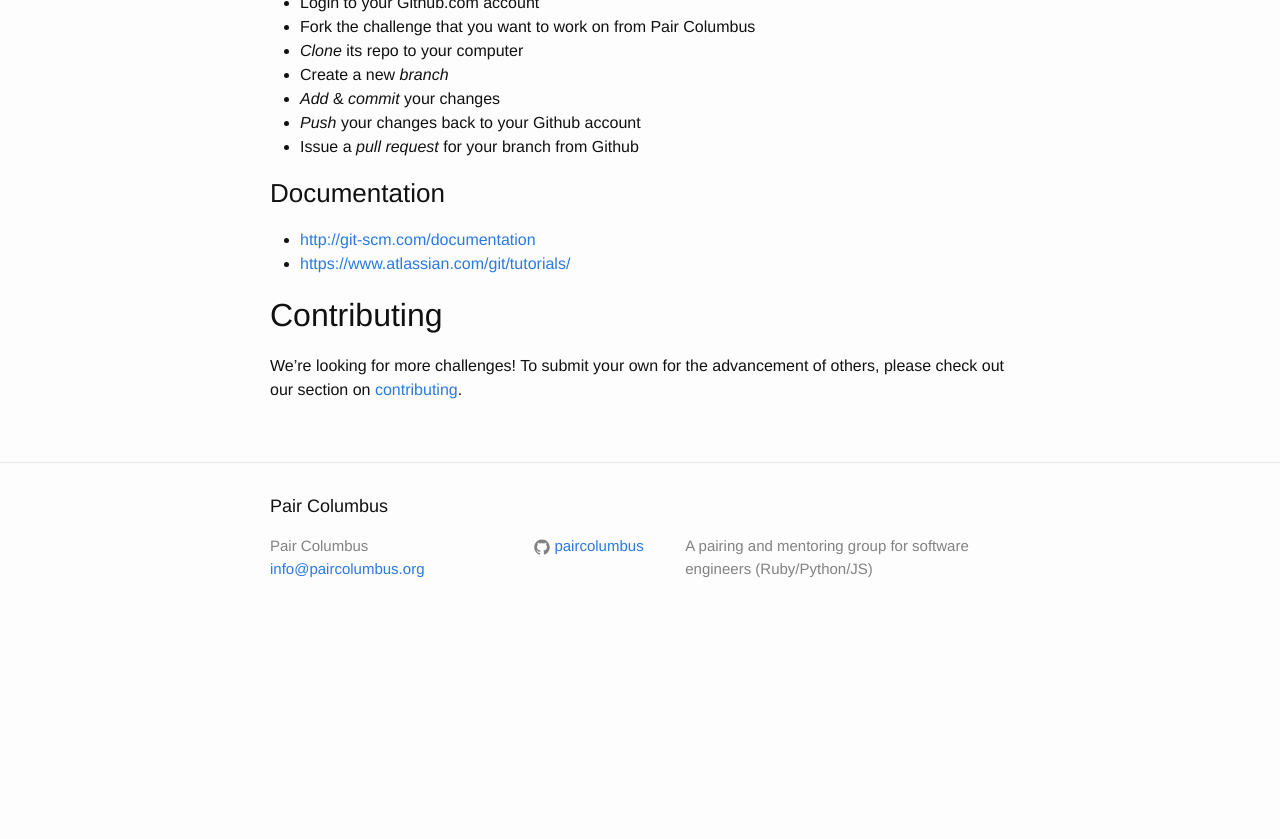
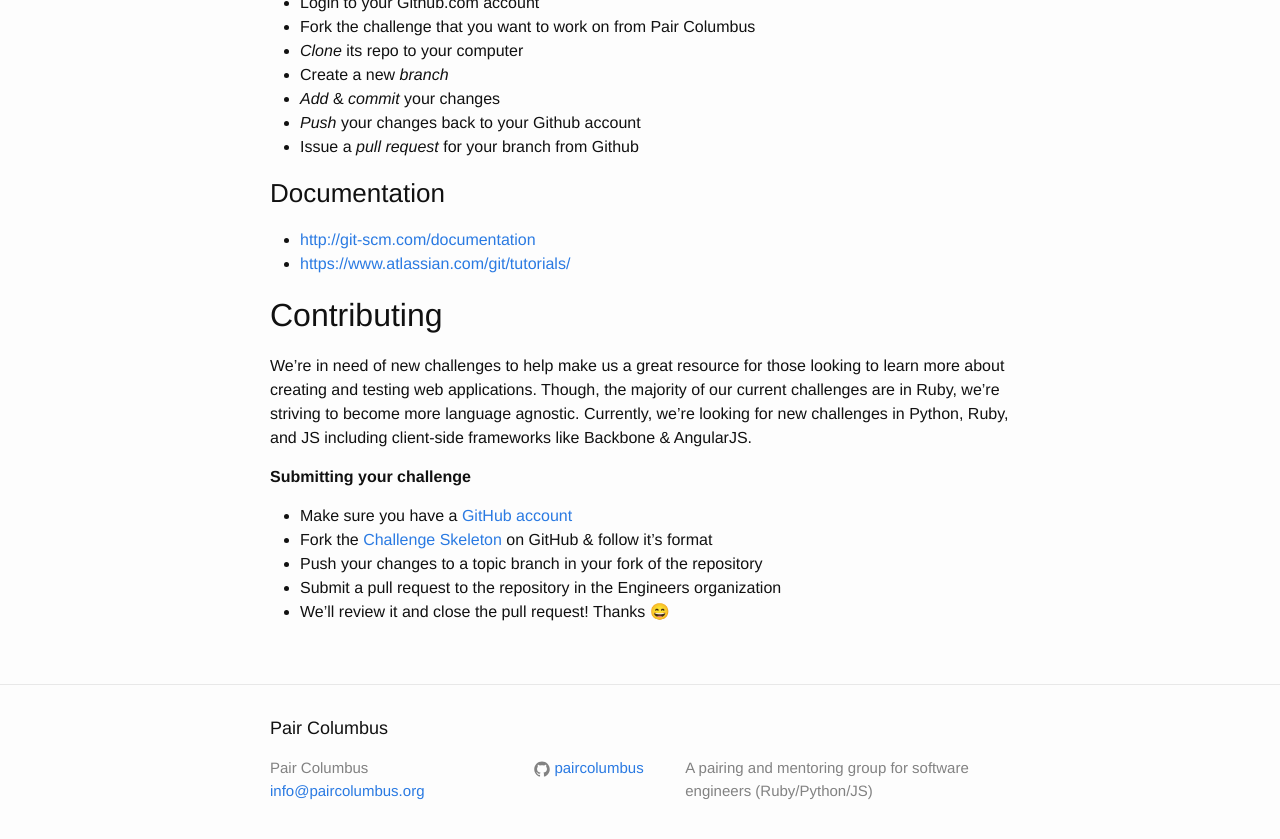
Before and after one commit to paircolumbus/paircolumbus.github.io, a Jekyll site: the page built from pages/challenges.md, in a window 1280 px wide and 900 px high, scrolled down 2150 px, cut to the strip 38-877 px from the top of the window. Built offline with Jekyll 4.4.1, drawn with Linux system fonts in a browser that asks for light colours; emoji names are drawn with the system emoji font; before the commit the page ends 2828 px from its top, so only the background shows below that.

Commit message:
Move contributing information to the challenges page

```diff
--- a/_config.yml
+++ b/_config.yml
@@ -14,6 +14,5 @@
 - jemoji
 exclude:
 - CNAME
-- CONTRIBUTING.md
 - Gemfile*
 - README.md
--- a/pages/challenges.md
+++ b/pages/challenges.md
@@ -80,4 +80,11 @@
 - <https://www.atlassian.com/git/tutorials/>
 
 ##Contributing
-We're looking for more challenges! To submit your own for the advancement of others, please check out our section on [contributing](https://github.com/paircolumbus/paircolumbus.github.io/blob/master/CONTRIBUTING.md).
+We're in need of new challenges to help make us a great resource for those looking to learn more about creating and testing web applications. Though, the majority of our current challenges are in Ruby, we're striving to become more language agnostic. Currently, we're looking for new challenges in Python, Ruby, and JS including client-side frameworks like Backbone & AngularJS.
+
+__Submitting your challenge__
+- Make sure you have a [GitHub account](https://github.com/signup/free)
+- Fork the [Challenge Skeleton](https://github.com/paircolumbus/ChallengeSkeleton) on GitHub & follow it's format
+- Push your changes to a topic branch in your fork of the repository
+- Submit a pull request to the repository in the Engineers organization
+- We'll review it and close the pull request! Thanks :smile:
```
Also changed, not shown: CONTRIBUTING.md (deleted, +0 -10 lines).
